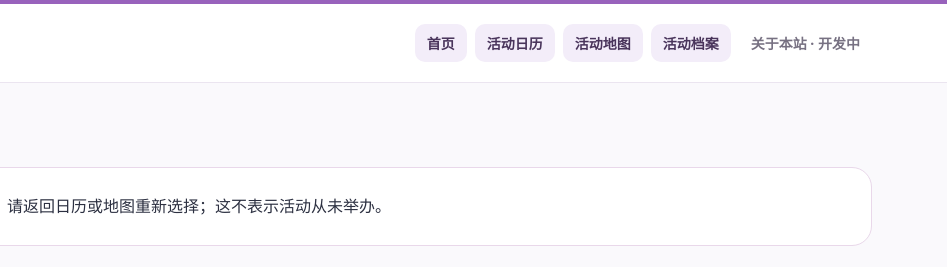
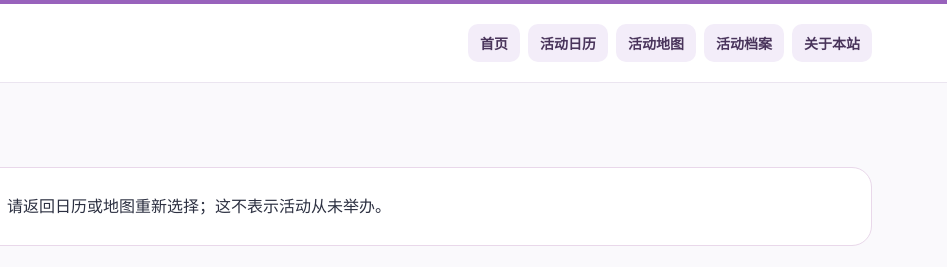
Before and after one commit to enhayato/star-detective-precure-web-lab, a plain HTML site: page event.html in a window 1280 px wide. Shown: the top 267 px of the page, 333-1280 px from the left. Drawn offline with Linux system fonts and the light colour scheme.

Commit message:
feat: 全站导航接通关于本站页面

```diff
--- a/event.html
+++ b/event.html
@@ -32,7 +32,7 @@ footer{max-width:1180px;margin:auto;padding:0 25px 30px;color:#766e81;font-size:
 <link rel="stylesheet" href="./assets/theme-v12.css">
 </head>
 <body>
-<header><div class="head-inner"><a class="brand" href="./home.html"><span class="brand-mark" aria-hidden="true">⌕</span>探Q活动回忆档案馆</a><nav aria-label="网站导航"><a href="./home.html">首页</a><a id="nav-calendar" href="./index.html">活动日历</a><a id="nav-map" href="./map.html">活动地图</a><a id="nav-archive" href="./archive.html">活动档案</a><span title="尚未开发">关于本站 · 开发中</span></nav></div></header>
+<header><div class="head-inner"><a class="brand" href="./home.html"><span class="brand-mark" aria-hidden="true">⌕</span>探Q活动回忆档案馆</a><nav aria-label="网站导航"><a href="./home.html">首页</a><a id="nav-calendar" href="./index.html">活动日历</a><a id="nav-map" href="./map.html">活动地图</a><a id="nav-archive" href="./archive.html">活动档案</a><a href="./about.html">关于本站</a></nav></div></header>
 <main>
 <p class="breadcrumb"><a id="crumb-back" href="./index.html">活动日历</a> / 活动纪念册</p>
 <div id="error" class="error" role="status" hidden></div>
```
